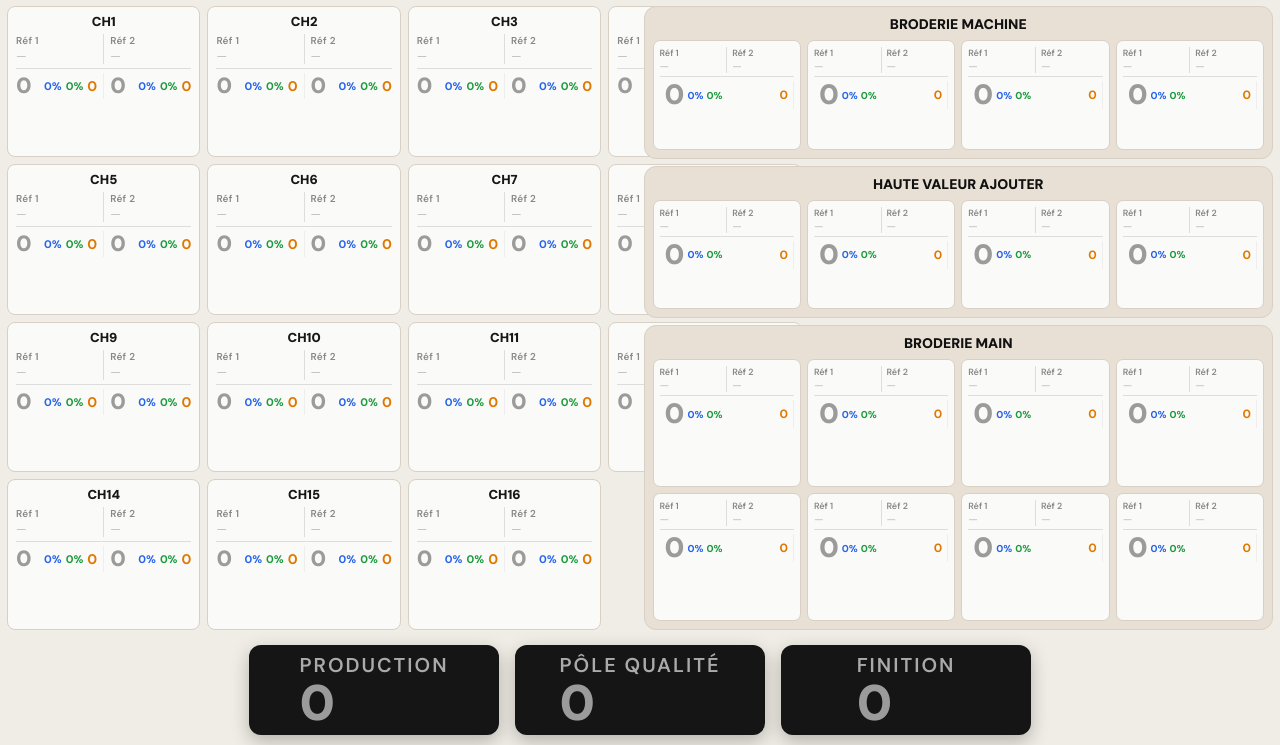
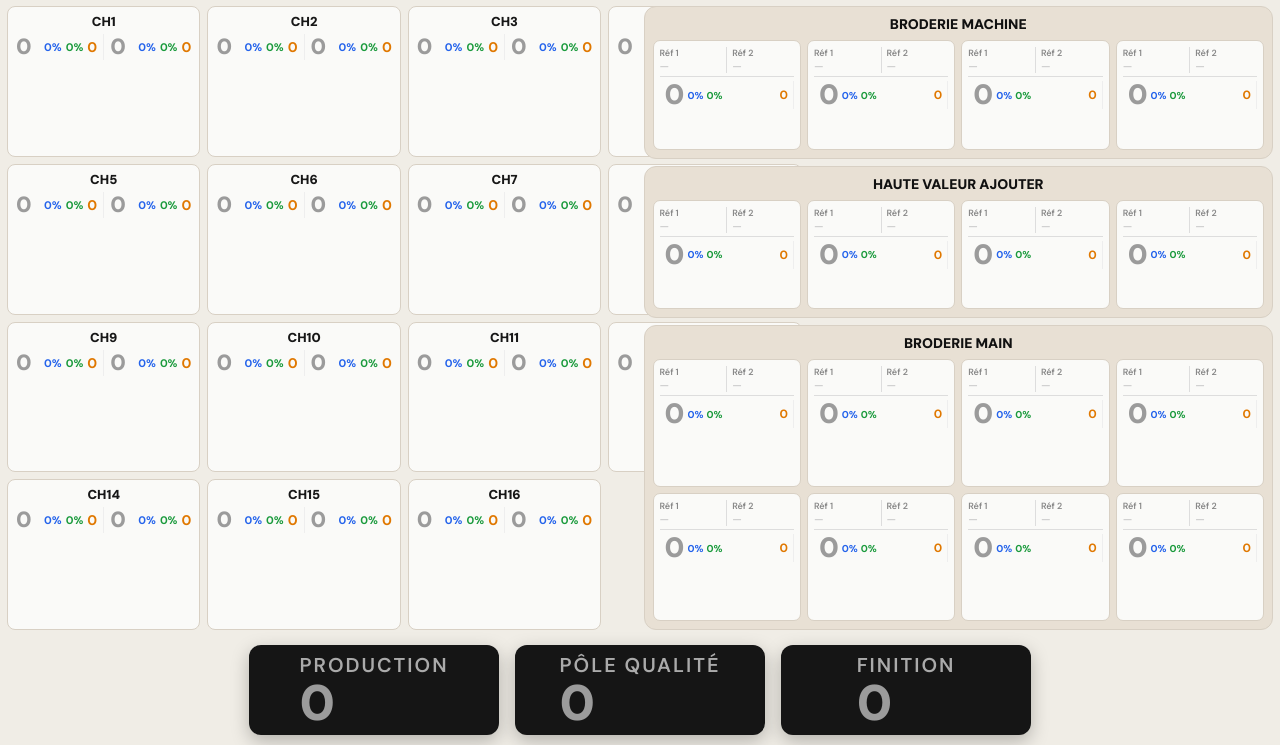
Before and after one commit to Onihaja/Workflow, a plain HTML site: page dashboard.html in a window 1280 px wide. Shown: the part 55-800 px from the top of the page. Drawn offline with nearby package versions, Linux system fonts and the light colour scheme; no server answers.

Commit message:
Update dashboard.html

```diff
--- a/dashboard.html
+++ b/dashboard.html
@@ -698,7 +698,7 @@ function creerCarteChaine(chaine, refs) {
   card.innerHTML = `<div class="chain-name">${chaine}</div>`
 
   // Ligne refs
-  const refsRow = document.createElement('div')
+  /*const refsRow = document.createElement('div')
   refsRow.className = 'chain-refs-row'
   refsRow.innerHTML = `
     <div class="ref-col">
@@ -711,7 +711,7 @@ function creerCarteChaine(chaine, refs) {
     </div>
   `
   card.appendChild(refsRow)
-
+*/
   // Ligne données
   const dataRow = document.createElement('div')
   dataRow.className = 'chain-data'
```
